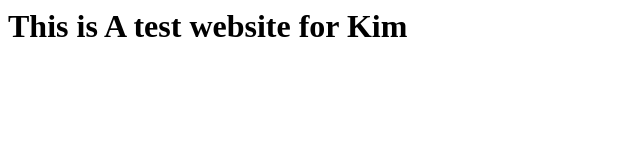
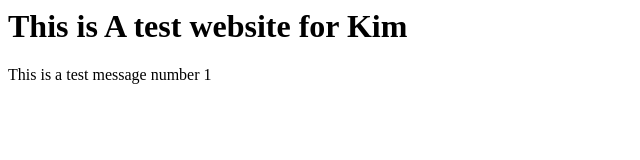
Before and after one commit to janmontejo/HappyKim, a plain HTML site: page index.html in a window 1280 px wide. Shown: the whole page, without its empty margins (0-640 px from the left). Drawn offline with Linux system fonts and the light colour scheme.

Commit message:
Update index.html

```diff
--- a/index.html
+++ b/index.html
@@ -3,6 +3,10 @@
 
 <body>
 <h1>This is A test website for Kim</h1>
+
+  <p> This is  a test message number 1 </p>
+
+
 </body>
 
 
```
